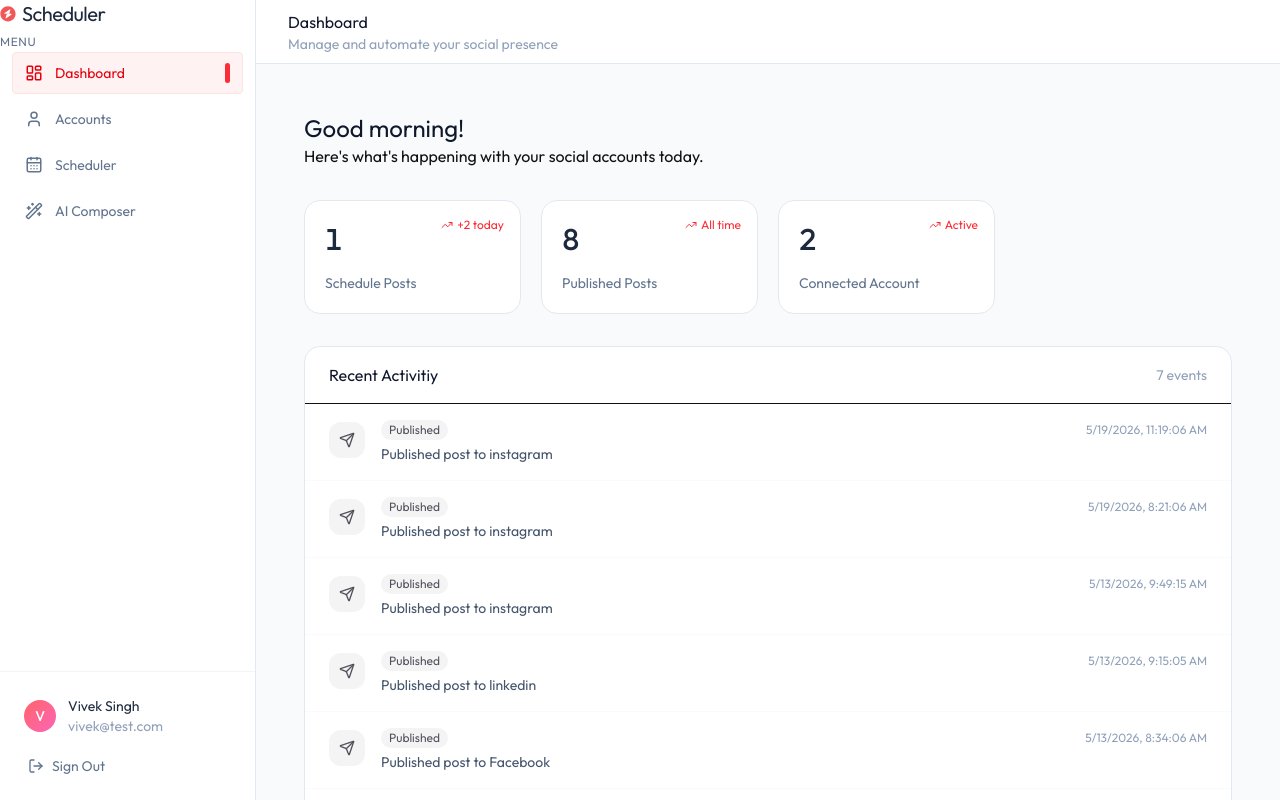
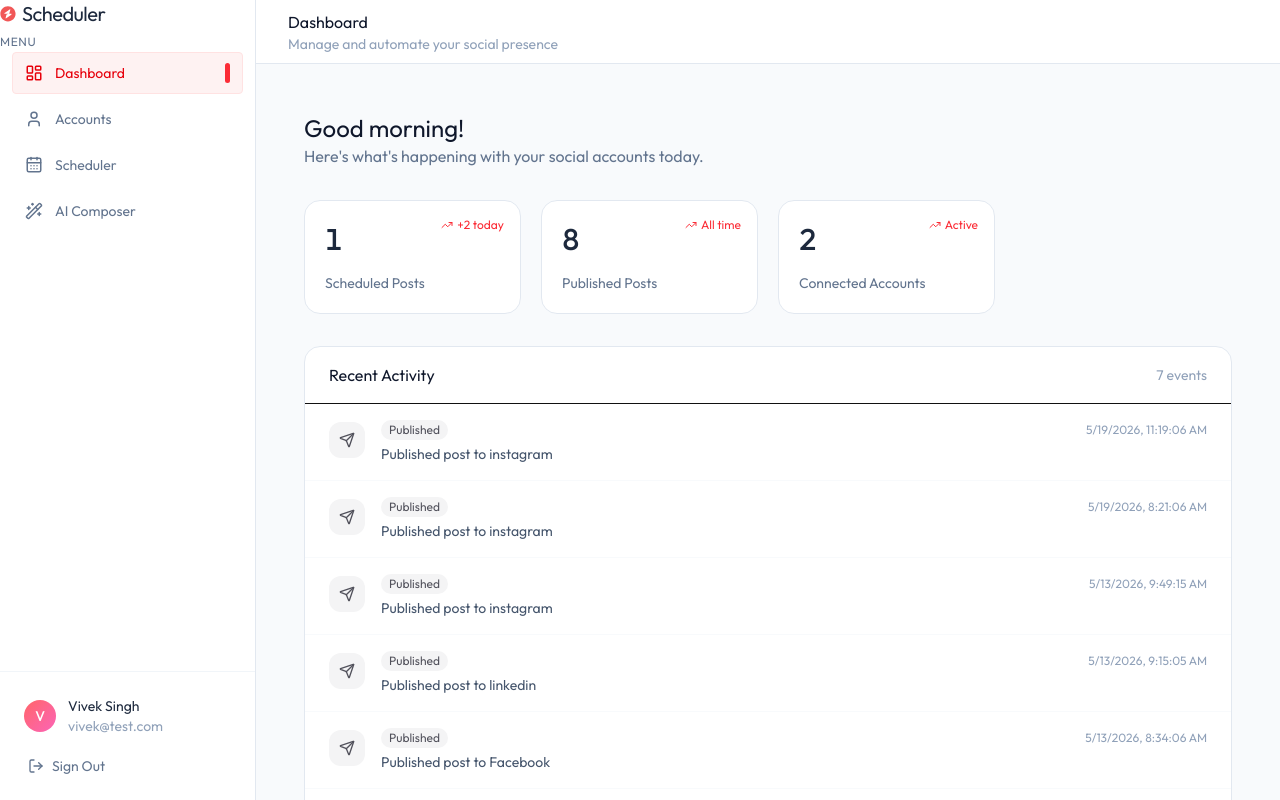
Before and after one commit to viveksingh018/social_media_scheduler, a React (Vite) app in the folder client/: page /dashboard in a window 1280 px wide. Built offline with nearby package versions, Linux system fonts and the light colour scheme.

Commit message:
clean Dashboard component code

```diff
--- a/client/src/pages/Accounts.tsx
+++ b/client/src/pages/Accounts.tsx
@@ -1,4 +1,4 @@
-import React from 'react'
+
 
 const Accounts = () => {
   return (
--- a/client/src/pages/Dashboard.tsx
+++ b/client/src/pages/Dashboard.tsx
@@ -1,122 +1,201 @@
-import { ActivityIcon, CheckCircleIcon, ClockIcon, SendIcon, Share2Icon, TrendingUpIcon } from "lucide-react";
-import { useEffect, useState } from "react"
-import { dummyAccountsData, dummyActivityData, dummyPostsData } from "../assets/assets";
+import {
+  ActivityIcon,
+  CheckCircleIcon,
+  ClockIcon,
+  SendIcon,
+  Share2Icon,
+  TrendingUpIcon,
+} from "lucide-react";
+import { useEffect, useState } from "react";
 
+import {
+  dummyAccountsData,
+  dummyActivityData,
+  dummyPostsData,
+} from "../assets/assets";
 
 const Dashboard = () => {
+  // Dashboard statistics
+  const [stats, setStats] = useState({
+    scheduled: 0,
+    published: 0,
+    connectedAccounts: 0,
+  });
 
-  const [stats, setStats] = useState({ scheduled: 0, published: 0, connectedAccounts: 0 });
+  // Recent activities
+  const [activities, setActivities] = useState<any>([]);
 
-  const [activities, setActivities] = useState<any>([])
-
-  useEffect(()=>{
+  // Fetch dashboard data on component mount
+  useEffect(() => {
     const fetchDashboardData = async () => {
       try {
-        const [postRes, accountsRes, activityRes] = [{data: dummyPostsData}, {data: dummyAccountsData}, {data: dummyActivityData}]
-        const posts = postRes.data
+        const [postRes, accountsRes, activityRes] = [
+          { data: dummyPostsData },
+          { data: dummyAccountsData },
+          { data: dummyActivityData },
+        ];
+
+        const posts = postRes.data;
+
+        // Calculate dashboard stats
         setStats({
-          scheduled: posts.filter((p: any) => p.status === 'scheduled').length,
-          published: posts.filter((p: any) => p.status === 'published').length,
-          connectedAccounts: accountsRes.data.filter((a: any) => a.status === 'connected').length,
-        })
-        setActivities(activityRes.data)
-      } catch(error: any) {
-        console.error("Error fetching dashboard data", error)
+          scheduled: posts.filter(
+            (post: any) => post.status === "scheduled"
+          ).length,
+
+          published: posts.filter(
+            (post: any) => post.status === "published"
+          ).length,
+
+          connectedAccounts: accountsRes.data.filter(
+            (account: any) => account.status === "connected"
+          ).length,
+        });
+
+        // Set activity feed data
+        setActivities(activityRes.data);
+      } catch (error: any) {
+        console.error("Error fetching dashboard data:", error);
       }
     };
+
     fetchDashboardData();
-  },[])
+  }, []);
 
+  // Statistics cards configuration
   const statCards = [
     {
-      label: "Schedule Posts",
+      label: "Scheduled Posts",
       value: stats.scheduled,
       icon: ClockIcon,
-      trend: "+2 today"
+      trend: "+2 today",
     },
-
     {
       label: "Published Posts",
       value: stats.published,
       icon: CheckCircleIcon,
-      trend: "All time"
+      trend: "All time",
     },
-
     {
-      label: "Connected Account",
+      label: "Connected Accounts",
       value: stats.connectedAccounts,
       icon: Share2Icon,
-      trend: "Active"
-    }
-  ]
+      trend: "Active",
+    },
+  ];
 
   return (
     <div className="space-y-8">
-      {/* Welcome bar  */}
+      {/* =========================
+          Welcome Section
+      ========================== */}
       <div>
-        <h2 className="text-2xl text-slate-900 ">Good morning!</h2>
-        <p>Here's what's happening with your social accounts today.</p>
+        <h2 className="text-2xl text-slate-900">
+          Good morning!
+        </h2>
+
+        <p className="text-slate-500">
+          Here's what's happening with your social accounts today.
+        </p>
       </div>
 
-      {/* State cards */}
-      <div className="grid grid-cols-1 md:grid-cols-2 lg:grid-cols-4 gap-5">
+      {/* =========================
+          Stats Cards
+      ========================== */}
+      <div className="grid grid-cols-1 gap-5 md:grid-cols-2 lg:grid-cols-4">
         {statCards.map((card) => (
-          <div key={card.label}
-            className="bg-white hover:bg-red-50 relative border border-slate-200 rounded-2xl p-5 hover:border-red-200 transition-all"
+          <div
+            key={card.label}
+            className="relative rounded-2xl border border-slate-200 bg-white p-5 transition-all hover:border-red-200 hover:bg-red-50"
           >
-            <div className="flex items-center justify-between mb-4">
+            <div className="mb-4 flex items-center justify-between">
+              {/* Stat Value */}
+              <div className="text-3xl font-medium text-slate-800 tabular-nums">
+                {card.value}
+              </div>
 
-              <div className="text-3xl font-medium text-slate-800 tabular-nums">{card.value}</div>
-
-              <div className="text-xs absolute right-4 top-4 text-red-500 flex items-center gap-1">
+              {/* Trend */}
+              <div className="absolute top-4 right-4 flex items-center gap-1 text-xs text-red-500">
                 <TrendingUpIcon className="size-3" />
                 {card.trend}
               </div>
+            </div>
 
-            </div>
-            <p className="text-sm text-slate-500 mt-1">{card.label}</p>
+            {/* Stat Label */}
+            <p className="mt-1 text-sm text-slate-500">
+              {card.label}
+            </p>
           </div>
         ))}
       </div>
 
-      {/* Activity Feed  */}
-      <div className="bg-white rounded-2xl border border-slate-200 overflow-hidden">
-        <div className="flex items-center justify-between px-6 py-4 border-b">
-          <h2 className="text-slate-900">Recent Activitiy</h2>
-          <span className="text-sm text-slate-400">{activities.length} events</span>
+      {/* =========================
+          Activity Feed
+      ========================== */}
+      <div className="overflow-hidden rounded-2xl border border-slate-200 bg-white">
+        {/* Header */}
+        <div className="flex items-center justify-between border-b px-6 py-4">
+          <h2 className="text-slate-900">
+            Recent Activity
+          </h2>
+
+          <span className="text-sm text-slate-400">
+            {activities.length} events
+          </span>
         </div>
 
+        {/* Empty State */}
         {activities.length === 0 ? (
-          <div className="flex flex-col items-center justify-center py-16 px-6">
-            <div className="size-12 bg-slate-100 rounded-xl flex items-center justify-center mb-3">
+          <div className="flex flex-col items-center justify-center px-6 py-16">
+            <div className="mb-3 flex size-12 items-center justify-center rounded-xl bg-slate-100">
               <ActivityIcon className="size-6 text-slate-400" />
             </div>
-            <p className="text-slate-500">No activity yet</p>
-            <p className="text-slate-400 text-sm mt-1">Connect accounts and schedule posts to see events here.</p>
+
+            <p className="text-slate-500">
+              No activity yet
+            </p>
+
+            <p className="mt-1 text-sm text-slate-400">
+              Connect accounts and schedule posts to see events here.
+            </p>
           </div>
         ) : (
           <div className="divide-y divide-slate-50">
-            {activities.map((activity: any)=>(
-              <div key={activity._id} className="flex items-start gap-4 px-6 py-4 hover:bg-slate-50/50 transition-colors" >
-                <div className="size-9 rounded-xl flex items-center justify-center shrink-0 mt-0.5 bg-zinc-100 text-zinc-600">
+            {activities.map((activity: any) => (
+              <div
+                key={activity._id}
+                className="flex items-start gap-4 px-6 py-4 transition-colors hover:bg-slate-50/50"
+              >
+                {/* Activity Icon */}
+                <div className="mt-0.5 flex size-9 shrink-0 items-center justify-center rounded-xl bg-zinc-100 text-zinc-600">
                   <SendIcon className="size-4" />
                 </div>
-                <div className="flex-1 min-w-0">
-                  <div className="flex items-center justify-between gap-2 mb-1">
-                    <span className="text-xs px-2 py-0.5 rounded-full bg-zinc-100 text-zinc-600">Published</span>
-                    <span className="text-xs text-slate-400 shrink-0">{new Date(activity.createdAt).toLocaleString()}</span>
+
+                {/* Activity Content */}
+                <div className="min-w-0 flex-1">
+                  <div className="mb-1 flex items-center justify-between gap-2">
+                    <span className="rounded-full bg-zinc-100 px-2 py-0.5 text-xs text-zinc-600">
+                      Published
+                    </span>
+
+                    <span className="shrink-0 text-xs text-slate-400">
+                      {new Date(
+                        activity.createdAt
+                      ).toLocaleString()}
+                    </span>
                   </div>
-                  <p className="text-sm text-slate-600">{activity.description}</p>
+
+                  <p className="text-sm text-slate-600">
+                    {activity.description}
+                  </p>
                 </div>
               </div>
             ))}
           </div>
         )}
+      </div>
+    </div>
+  );
+};
 
-      </div>
-
-    </div>
-  )
-}
-
-export default Dashboard
+export default Dashboard;
```
